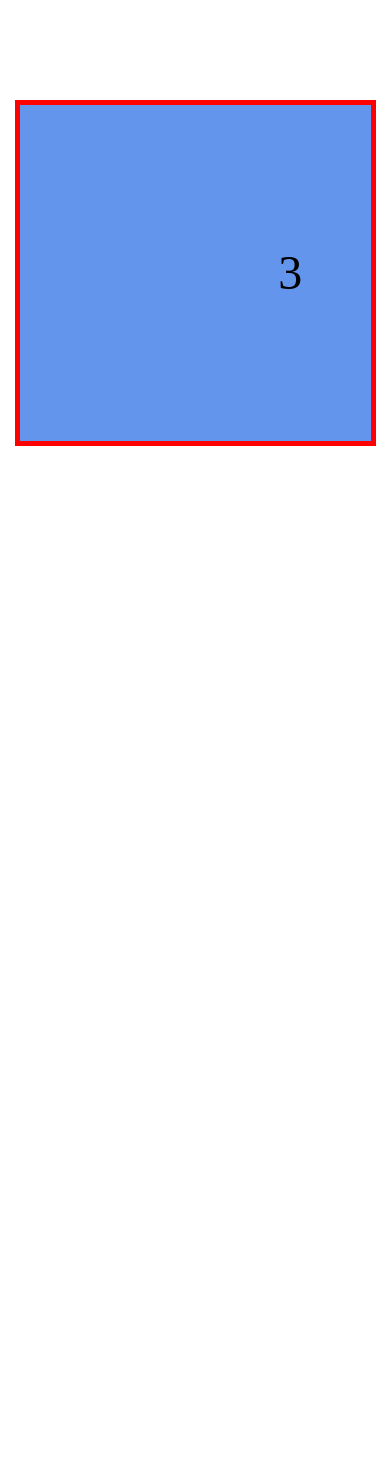
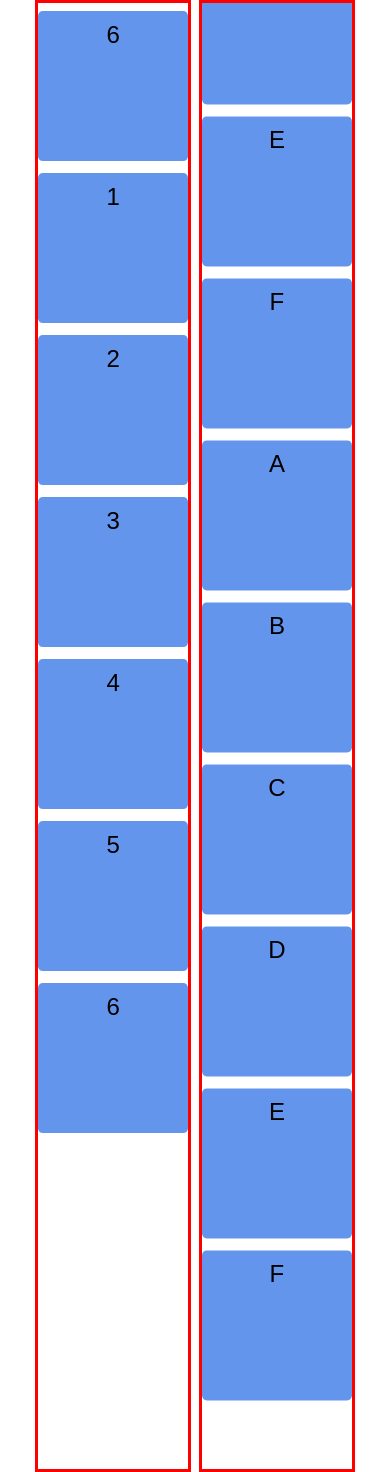
Before and after one commit to olliefowlds/renderWebsite, a Flask app: page / in a window 390 px wide. Run offline with Flask 3, Linux system fonts and the light colour scheme.

Commit message:
two scrolling columns; iPhone test

```diff
--- a/static/css/index.css
+++ b/static/css/index.css
@@ -1,32 +1,64 @@
-.carousel{
-    margin: 100px auto;
-    width: 90%;
-    border: 5px red solid;
+* {
+    margin: 0;
+    padding: 0;
+    box-sizing: border-box;
+}
+
+body {
     display: flex;
-    overflow-x: auto;
+    justify-content: center;
+    align-items: center;
+    height: 100vh;
+    gap: 2vw; /* space between carousels */
+    font-family: sans-serif;
 }
-.carousel::-webkit-scrollbar {
-    display: none;
+
+.carousel {
+    width: 20vw;       /* relative to screen width */
+    height: 100vh;      /* relative to viewport height */
+    border: 3px solid red;
+    overflow: hidden;  /* hide duplicates outside view */
+    display: flex;
+    flex-direction: column;
+    position: relative;
 }
-.group{
+
+.group {
     display: flex;
-    align-items: center;
-    justify-content: center;
-    gap: 1em;
-    animation: spin 7s infinite linear;
-    padding-right: 1em;
+    flex-direction: column;
+    animation: spin 8s linear infinite;
 }
-.card{
-    flex: 0 0 5em;
-    height: 5em;
-    padding: 1em;
+
+.card {
+    flex: 0 0 auto;       /* prevent shrinking */
+    width: 100%;           /* relative to carousel */
+    aspect-ratio: 1 / 1;
     background: cornflowerblue;
-    font-size: 3rem;
-    border-radius: .2em;
+    font-size: 2rem;
+    border-radius: 0.2em;
     text-align: center;
-    align-content: center;
+    line-height: 2;
+    margin-bottom: 0.5em
 }
+
+.slow {
+    animation-duration: 12s;
+}
+
+/* vertical scroll animation */
 @keyframes spin {
-    from {translate: 0;}
-    to {translate: -100%;}
+    from {transform: translateY(0); }
+    to {transform: translateY(-50%); }
 }
+
+/* responsive tweak for small screens */
+@media (max-width: 400px) {
+    .carousel {
+        width: 40vw;
+        height: 100vh;
+    }
+
+    .card {
+        font-size: 1.5rem;
+    }
+}
--- a/templates/index.html
+++ b/templates/index.html
@@ -17,8 +17,8 @@
             <div class="card">4</div>
             <div class="card">5</div>
             <div class="card">6</div>
-        </div>
-        <div aria-hidden class="group">
+
+            <!-- duplicate for seamless scroll -->
             <div class="card">1</div>
             <div class="card">2</div>
             <div class="card">3</div>
@@ -27,5 +27,24 @@
             <div class="card">6</div>
         </div>
     </div>
+
+    <div class="carousel">
+        <div class="group slow">
+            <div class="card">A</div>
+            <div class="card">B</div>
+            <div class="card">C</div>
+            <div class="card">D</div>
+            <div class="card">E</div>
+            <div class="card">F</div>
+
+            <!-- duplicate for seamless scroll -->
+            <div class="card">A</div>
+            <div class="card">B</div>
+            <div class="card">C</div>
+            <div class="card">D</div>
+            <div class="card">E</div>
+            <div class="card">F</div>
+        </div>
+    </div>
 </body>
 </html>
```
